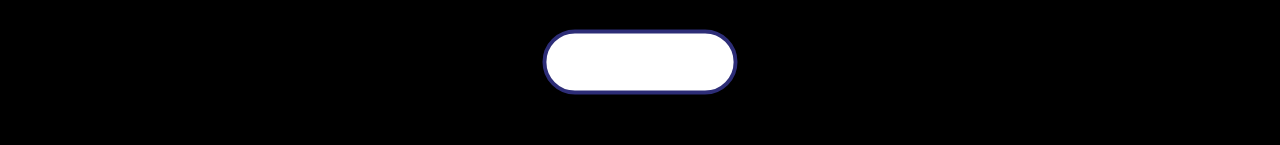
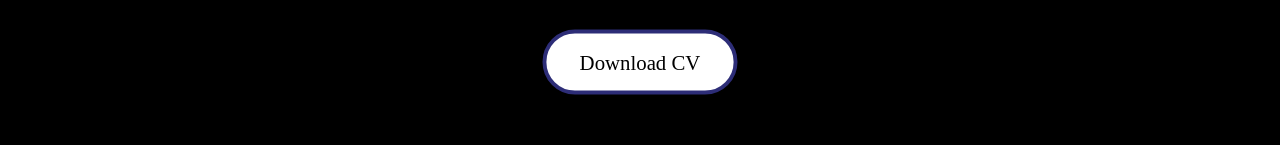
Before and after one commit to Abhayaghmr11/Portfolio, a plain HTML site: page index.html in a window 1280 px wide. In both pictures the pointer is over the link "Download CV". Shown: the part 648-793 px from the top of the page. Drawn offline with Linux system fonts and the light colour scheme; a web font is replaced by a local one.

Commit message:
Update final.css

```diff
--- a/final.css
+++ b/final.css
@@ -114,12 +114,14 @@ h1 {
   font-family: "Poppins";
   color: white;
 }
+.cv:hover a{
+  color:black ;
+
+}
 .cv:hover{
-  background-color:white ;
-  color:black ;
   transform: scale(1.3);
+  background-color: white;
 }
-
 
 .experience {
   width: 50%;
```
